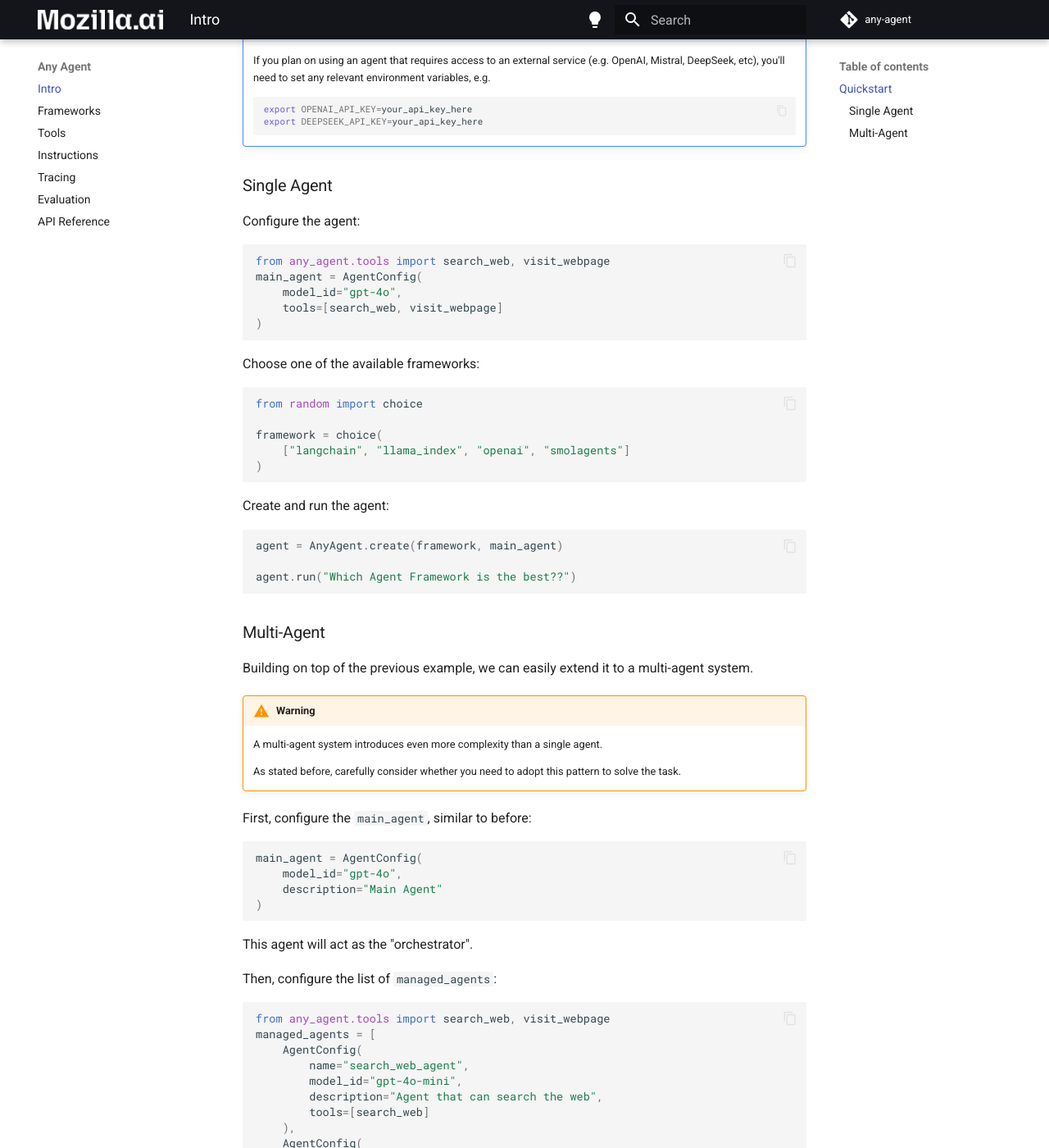
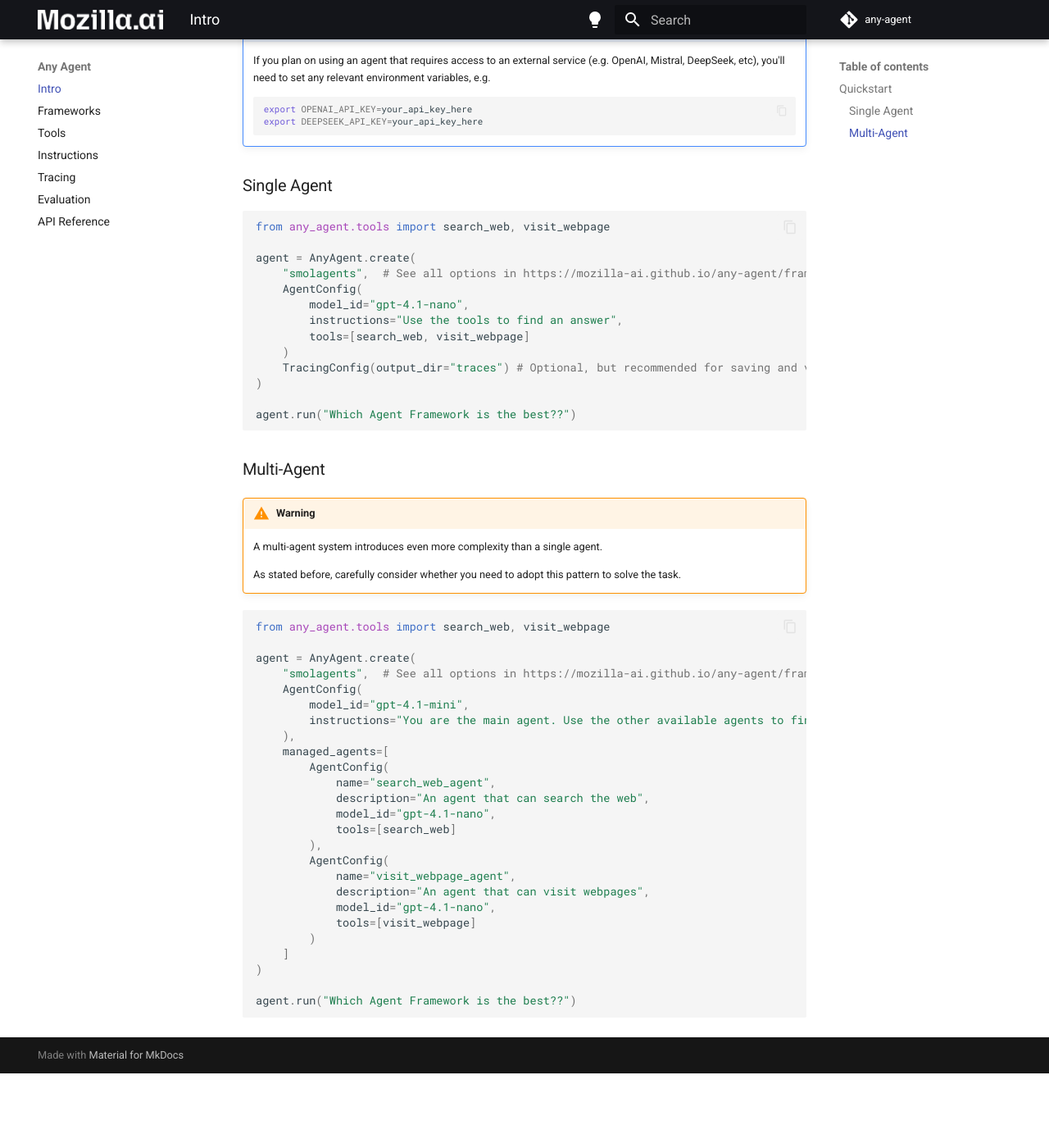
Before and after one commit to CharesrelaSutton/any-agent, an MkDocs documentation site: the page built from docs/index.md, in a window 1280 px wide and 1400 px high, scrolled down 618 px. Shown: the whole window at 82% size. Built offline with MkDocs 1.6.1 and Material for MkDocs 9.7.7, drawn with Linux system fonts in a browser that asks for light colours; comment, search, counter and statistics services are not loaded; after the commit the page ends 1927 px from its top, so only the background shows below that; some of the changed text lies outside the part shown.

Commit message:
docs: Drop `AgentFramework` usage. (#123)

````diff
--- a/docs/index.md
+++ b/docs/index.md
@@ -19,7 +19,7 @@ pip install any-agent
 To define any agent system you will always use the same imports:
 
 ```python
-from any_agent import AgentConfig, AgentFramework, AnyAgent
+from any_agent import AgentConfig, AnyAgent, TracingConfig
 ```
 
 !!! note
@@ -33,37 +33,23 @@ from any_agent import AgentConfig, AgentFramework, AnyAgent
 
 ### Single Agent
 
-Configure the agent:
+```py
+from any_agent.tools import search_web, visit_webpage
 
-```python
-from any_agent.tools import search_web, visit_webpage
-main_agent = AgentConfig(
-    model_id="gpt-4o",
-    tools=[search_web, visit_webpage]
+agent = AnyAgent.create(
+    "smolagents",  # See all options in https://mozilla-ai.github.io/any-agent/frameworks/
+    AgentConfig(
+        model_id="gpt-4.1-nano",
+        instructions="Use the tools to find an answer",
+        tools=[search_web, visit_webpage]
+    )
+    TracingConfig(output_dir="traces") # Optional, but recommended for saving and viewing traces
 )
-```
-
-Choose one of the available frameworks:
-
-```python
-from random import choice
-
-framework = choice(
-    ["langchain", "llama_index", "openai", "smolagents"]
-)
-```
-
-Create and run the agent:
-
-```python
-agent = AnyAgent.create(framework, main_agent)
 
 agent.run("Which Agent Framework is the best??")
 ```
 
 ### Multi-Agent
-
-Building on top of the previous example, we can easily extend it to a multi-agent system.
 
 !!! warning
 
@@ -72,41 +58,30 @@ Building on top of the previous example, we can easily extend it to a multi-agen
     As stated before, carefully consider whether you need to adopt this pattern to
     solve the task.
 
-First, configure the `main_agent`, similar to before:
+```py
+from any_agent.tools import search_web, visit_webpage
 
-```python
-main_agent = AgentConfig(
-    model_id="gpt-4o",
-    description="Main Agent"
+agent = AnyAgent.create(
+    "smolagents",  # See all options in https://mozilla-ai.github.io/any-agent/frameworks/
+    AgentConfig(
+        model_id="gpt-4.1-mini",
+        instructions="You are the main agent. Use the other available agents to find an answer",
+    ),
+    managed_agents=[
+        AgentConfig(
+            name="search_web_agent",
+            description="An agent that can search the web",
+            model_id="gpt-4.1-nano",
+            tools=[search_web]
+        ),
+        AgentConfig(
+            name="visit_webpage_agent",
+            description="An agent that can visit webpages",
+            model_id="gpt-4.1-nano",
+            tools=[visit_webpage]
+        )
+    ]
 )
+
+agent.run("Which Agent Framework is the best??")
 ```
-
-This agent will act as the "orchestrator".
-
-Then, configure the list of `managed_agents`:
-
-```python
-from any_agent.tools import search_web, visit_webpage
-managed_agents = [
-    AgentConfig(
-        name="search_web_agent",
-        model_id="gpt-4o-mini",
-        description="Agent that can search the web",
-        tools=[search_web]
-    ),
-    AgentConfig(
-        name="visit_webpage_agent",
-        model_id="gpt-4o-mini",
-        description="Agent that can visit webpages",
-        tools=[visit_webpage]
-    )
-]
-```
-
-You can then create and run the multi-agent:
-
-```python
-multi_agent = AnyAgent.create(framework, main_agent, managed_agents)
-
-multi_agent.run("Which Agent Framework is the best??")
-```
--- a/docs/instructions.md
+++ b/docs/instructions.md
@@ -14,11 +14,9 @@
 
 ```python
 from agents.extensions.handoff_prompt import RECOMMENDED_PROMPT_PREFIX
-from any_agent import AgentConfig, AgentFramework, AnyAgent
+from any_agent import AgentConfig
 
 instruction = RECOMMENDED_PROMPT_PREFIX + "\nYou are a helpful assistant that can navigate the web."
-
-framework = "openai"
 
 main_agent = AgentConfig(
     model_id="gpt-4o-mini",
````
Also changed, not shown: README.md (+5 -6 lines), docs/evaluation.md (+9 -5 lines), docs/tools.md (+3 -9 lines), docs/tracing.md (+2 -4 lines).
